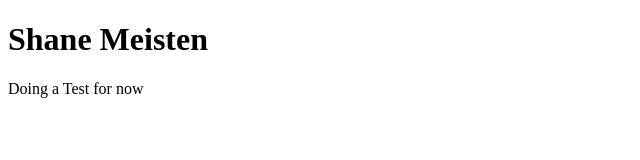
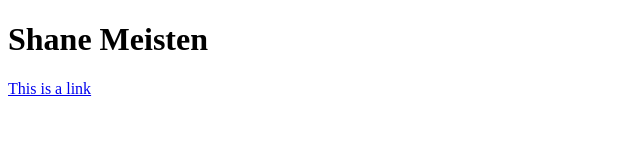
Before and after one commit to ShaneMeisten/ShaneMeisten.github.io, a plain HTML site: page index.html in a window 1280 px wide. Shown: the whole page, without its empty margins (0-640 px from the left). Drawn offline with Linux system fonts and the light colour scheme.

Commit message:
trying stuff with links

```diff
--- a/index.html
+++ b/index.html
@@ -5,6 +5,6 @@
   </head>
   <body>
     <h1>Shane Meisten</h1>
-    <p> Doing a Test for now</p>
+    <a href="https://www.w3schools.com">This is a link</a>
   </body>
 </html>
```
